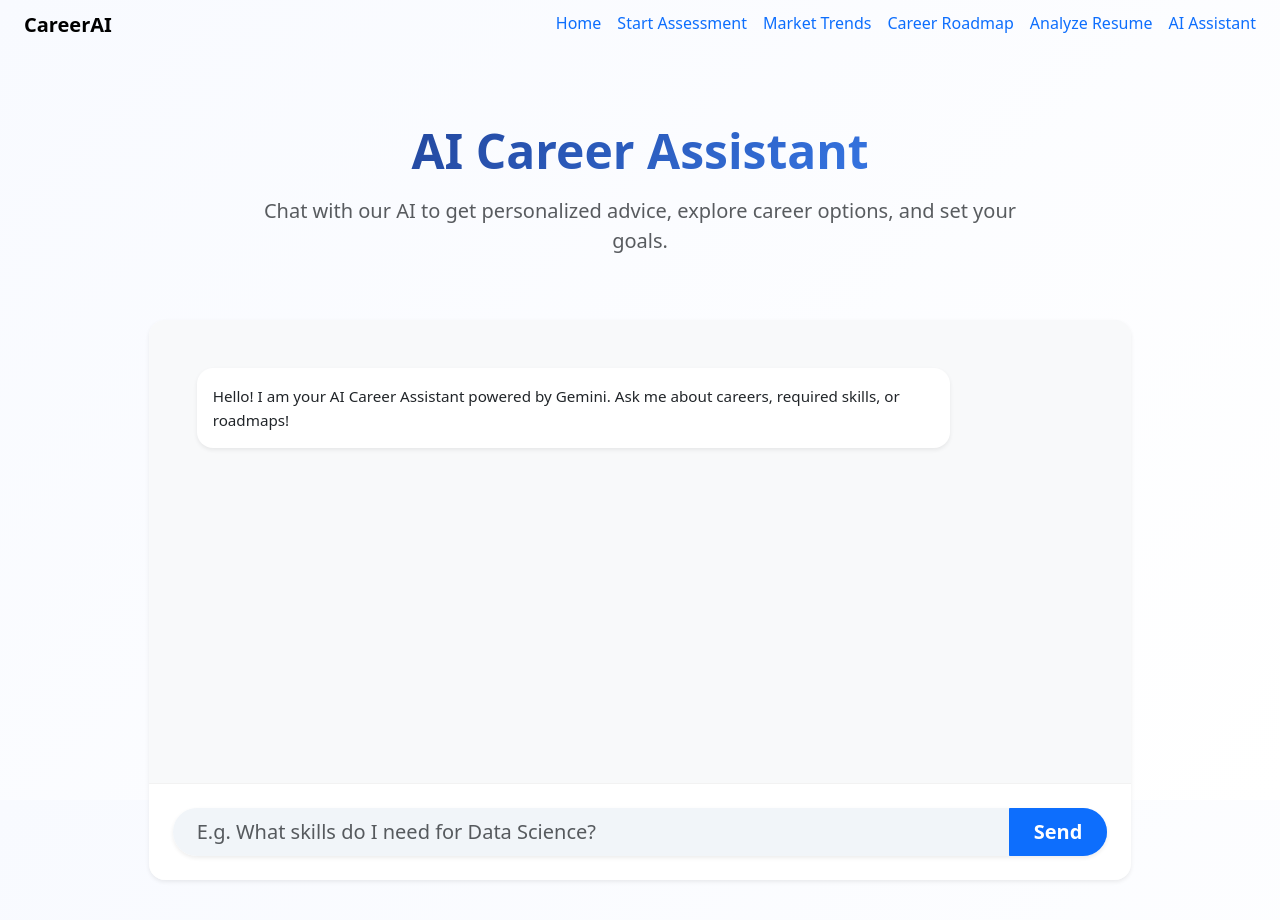
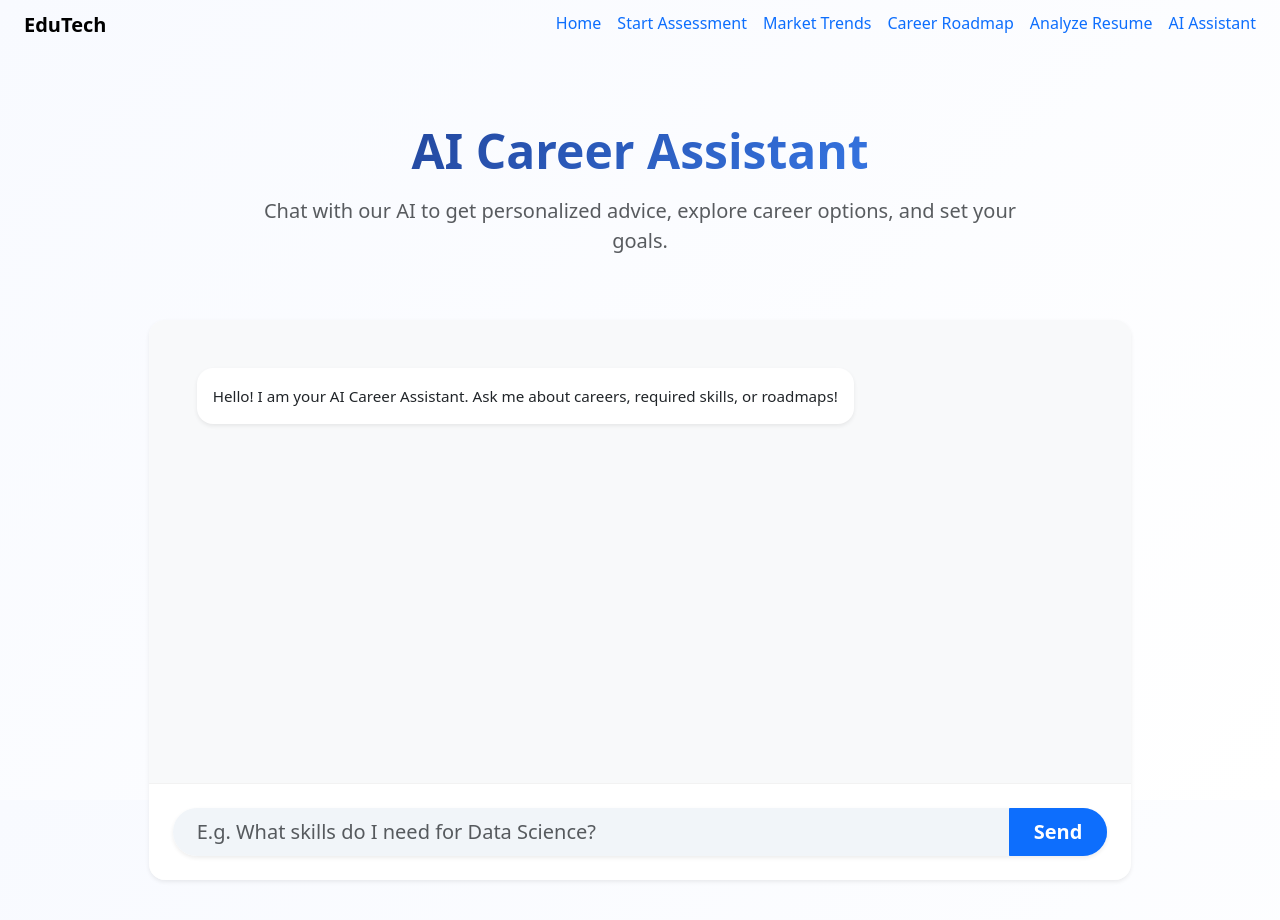
Before and after one commit to shanmuga-2023/AI-Career-Intelligence-Platform, a React (Vite) app in the folder frontend/: page /chat in a window 1280 px wide. Shown: the top 920 px of the page. Built offline with nearby package versions, Linux system fonts and the light colour scheme.

Commit message:
Update full project (backend + ml-engine + frontend)

```diff
--- a/frontend/index.html
+++ b/frontend/index.html
@@ -1,13 +1,16 @@
 <!doctype html>
 <html lang="en">
+
 <head>
   <meta charset="UTF-8" />
   <link rel="icon" type="image/svg+xml" href="/vite.svg" />
   <meta name="viewport" content="width=device-width, initial-scale=1.0" />
-    <title>Career Compass</title>
+  <title>EduTech</title>
 </head>
+
 <body>
   <div id="root"></div>
   <script type="module" src="/src/main.jsx"></script>
 </body>
+
 </html>
--- a/frontend/src/App.jsx
+++ b/frontend/src/App.jsx
@@ -13,7 +13,7 @@ function App() {
       {/* Full Width Navbar */}
       <nav className="navbar navbar-custom w-100 px-3 px-md-4 d-flex align-items-center flex-nowrap" style={{ overflowX: 'auto', WebkitOverflowScrolling: 'touch' }}>
         <Link className="navbar-brand fw-bold mb-0 h1 flex-shrink-0 me-4" to="/">
-          CareerAI
+          EduTech
         </Link>
         <div className="d-flex align-items-center pb-1">
           <ul className="navbar-nav flex-row align-items-center m-0 p-0 gap-2 gap-md-3 flex-nowrap">
--- a/frontend/src/components/AIChat.jsx
+++ b/frontend/src/components/AIChat.jsx
@@ -6,7 +6,7 @@ import './CareerRoadmap.css';
 function AIChat() {
     const [question, setQuestion] = useState('');
     const [chatLog, setChatLog] = useState([
-        { role: 'ai', text: 'Hello! I am your AI Career Assistant powered by Gemini. Ask me about careers, required skills, or roadmaps!' }
+        { role: 'ai', text: 'Hello! I am your AI Career Assistant. Ask me about careers, required skills, or roadmaps!' }
     ]);
     const [loading, setLoading] = useState(false);
 
--- a/frontend/src/components/Landing.jsx
+++ b/frontend/src/components/Landing.jsx
@@ -11,7 +11,7 @@ const Landing = () => {
                     <div className="row align-items-center">
                         <div className="col-lg-6 hero-text-content">
                             <h1 className="hero-title fw-bold mb-4">
-                                Unlock Your Potential with <span className="highlight-text">CareerAI</span>
+                                Unlock Your Potential with <span className="highlight-text">EduTech</span>
                             </h1>
                             <p className="hero-description mb-5">
                                 Navigate your professional journey with precision. Our AI-driven platform analyzes your unique skills, predicts industry trends, and charts a personalized path to your dream career.
```
Lines whose indentation alone changed are shown as unchanged.
